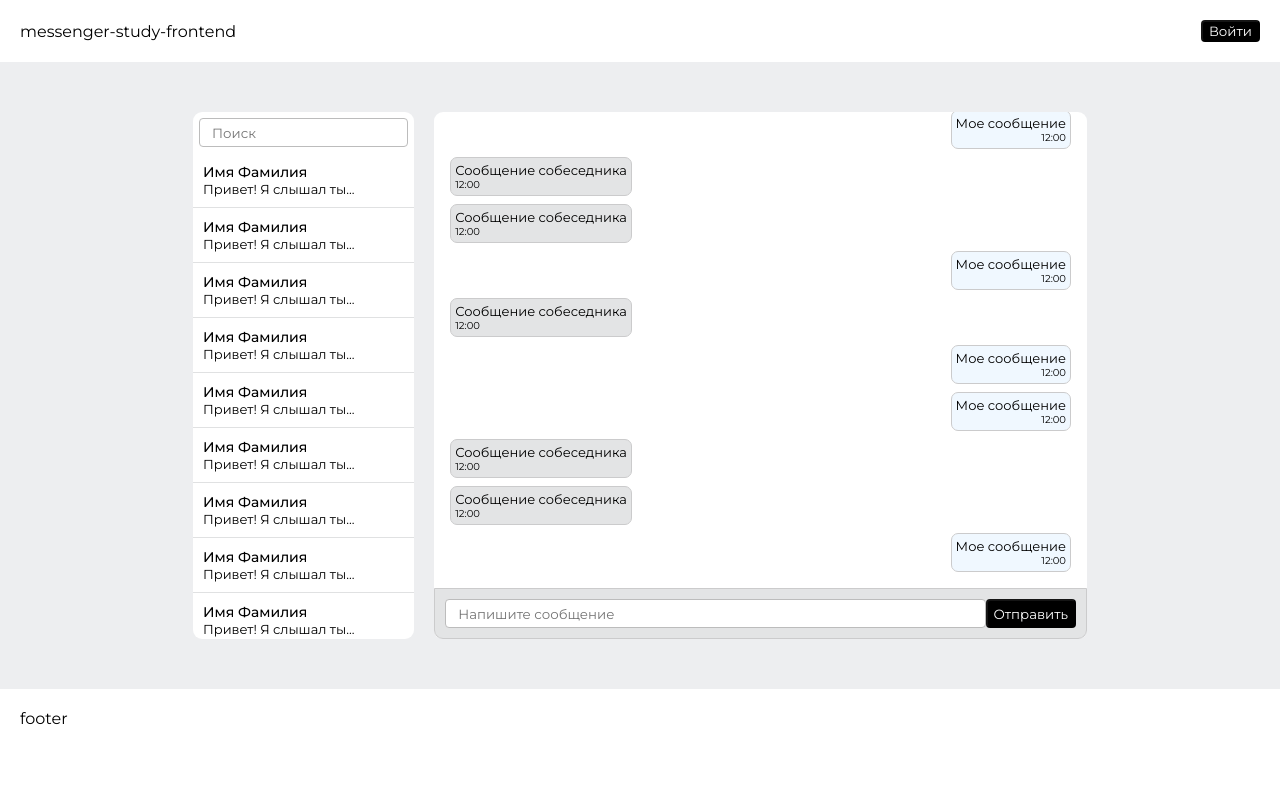
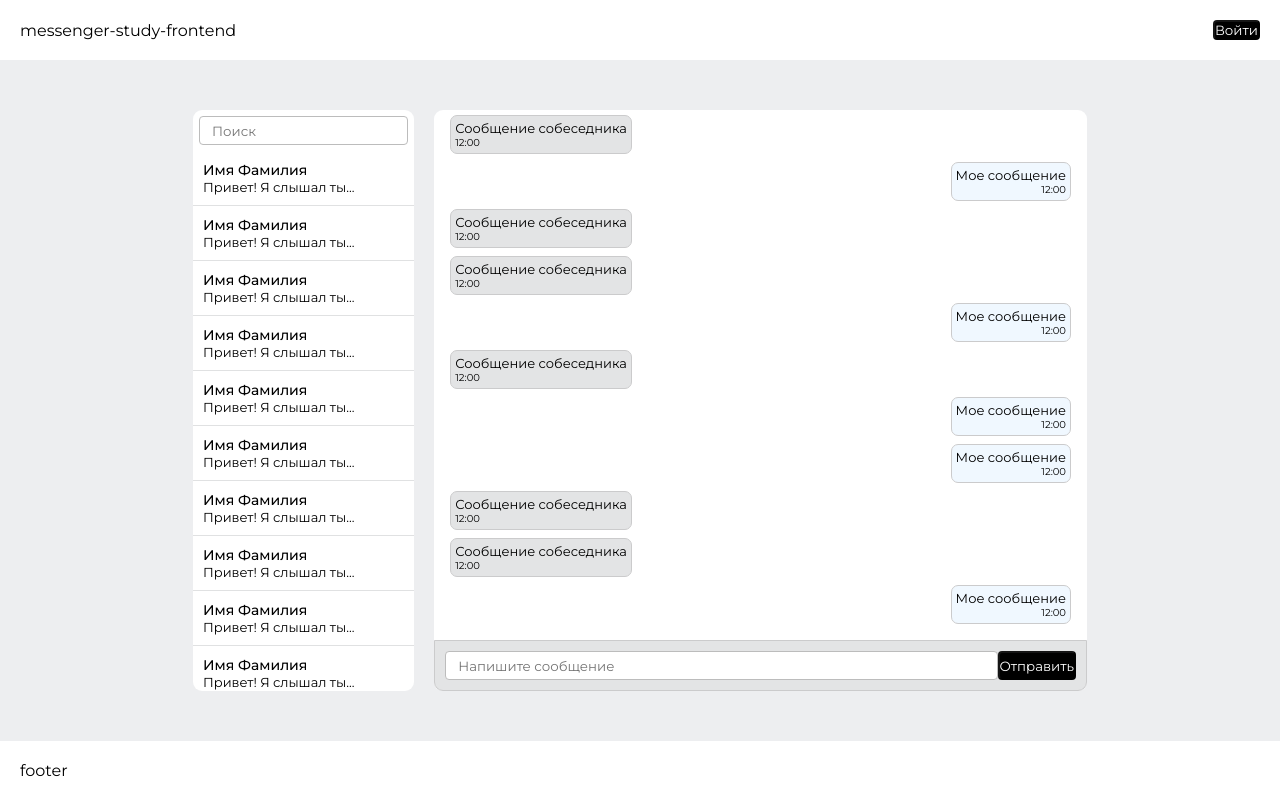
Before and after one commit to predeinnikita/messenger-study-frontend, a React (Create React App) app: page /main in a window 1280 px wide. Built offline with nearby package versions, Linux system fonts and the light colour scheme.

Commit message:
fix footer css

```diff
--- a/public/theme-vars.css
+++ b/public/theme-vars.css
@@ -1,8 +1,19 @@
 #root {
+    height: 100%;
+
     --bg-color: #edeef0;
     --card-radius: 9px;
 }
 
+* {
+    margin: 0;
+    padding: 0;
+  }
+  html,
+  body {
+    height: 100%;
+  }
+
 body {
     --font-family: 'Montserrat', sans-serif;
 }
--- a/src/App.css
+++ b/src/App.css
@@ -1,5 +1,11 @@
 .App {
   text-align: center;
+}
+
+.app {
+  display: flex;
+  flex-direction: column;
+  height: 100%;
 }
 
 .App-logo {
--- a/src/App.tsx
+++ b/src/App.tsx
@@ -9,10 +9,11 @@ import loaderStore from './shared/stores/loader.store';
 import { Loader } from './shared/components/loader/loader.component';
 import { ajax } from 'rxjs/ajax'
 import authStore from './shared/stores/auth.store';
+import './App.css';
 
 export const App = observer(() => {
   return (
-    <div className="app">
+    <div className="app s">
       <Header/>
         <Routes>
           <Route path="login" element={<LoginForm />}/>
--- a/src/shared/components/footer/footer.component.css
+++ b/src/shared/components/footer/footer.component.css
@@ -4,4 +4,5 @@
     gap: 20px;
     /* height: 50px; */
     padding: 20px;
+    flex: 0 0 auto;
 }
--- a/src/shared/components/login/login.component.css
+++ b/src/shared/components/login/login.component.css
@@ -3,7 +3,7 @@
     justify-content: center;
     align-items: center;
     background-color: var(--bg-color);
-    height: 631px;
+    height: 100%;
 }
 
 .login__form {
--- a/src/shared/components/main/main.component.css
+++ b/src/shared/components/main/main.component.css
@@ -4,6 +4,7 @@
     height: 527px;
     background-color: var(--bg-color);
     display: flex;
+    flex: 1 0 auto;
 }
 
 .main__chat-list {
```
